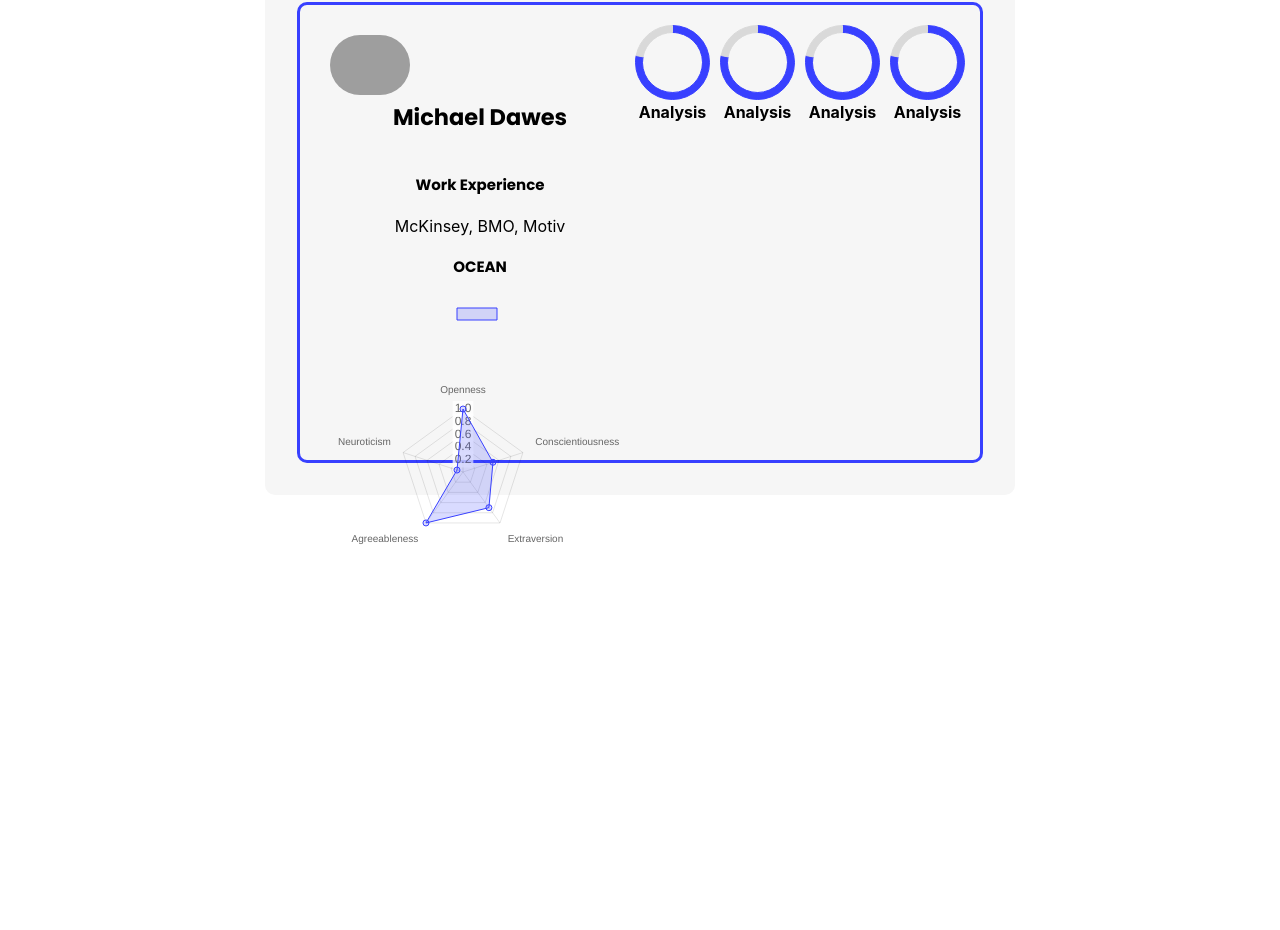
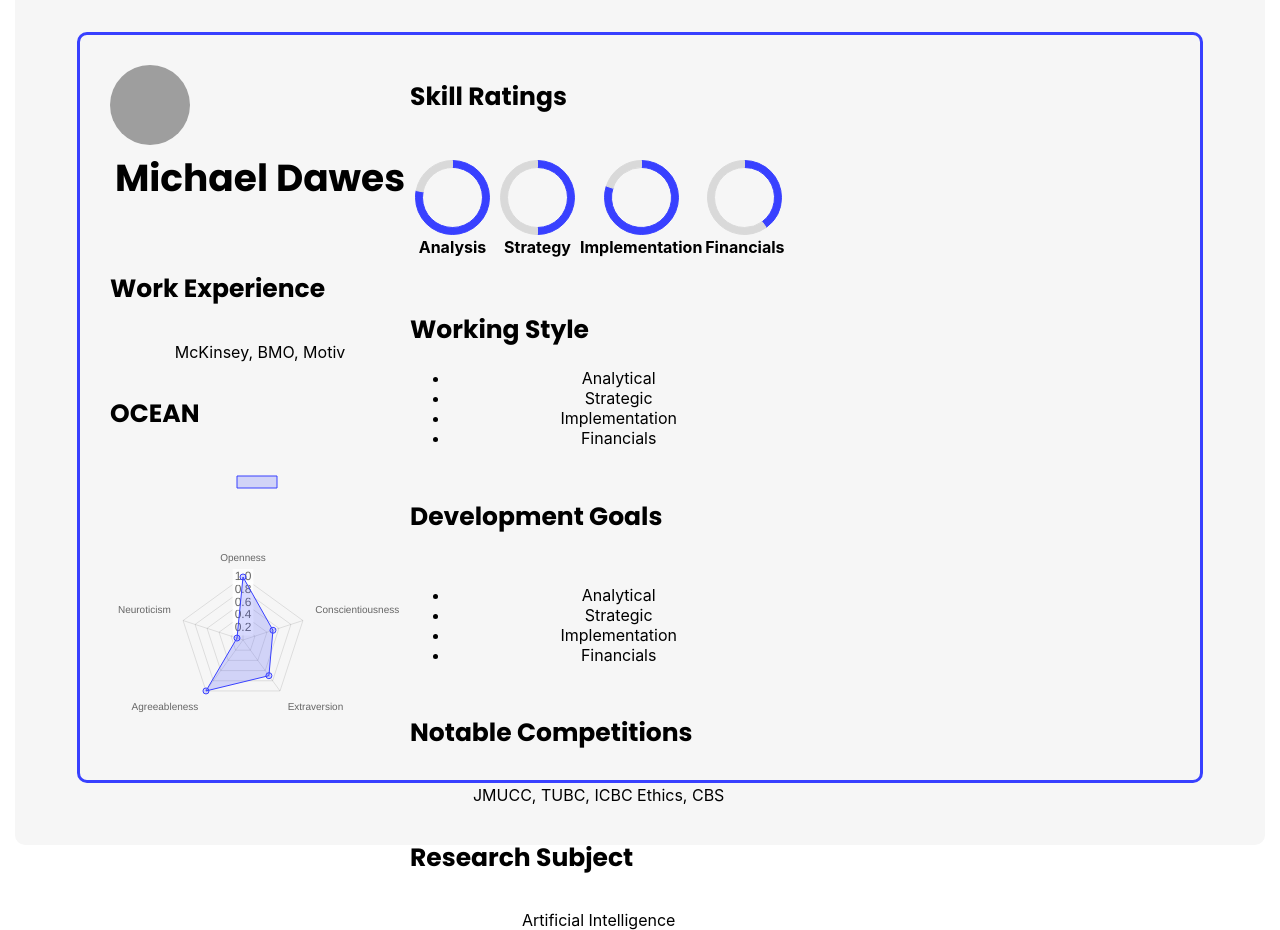
Before and after one commit to mdawess/profiles, a React (Create React App) app in the folder frontend/: page / in a window 1280 px wide. Shown: the part 230-1160 px from the top of the page. Before the commit the page ends 828 px from the top, so only its background shows below. Built offline with nearby package versions, Linux system fonts and the light colour scheme; grey boxes are pictures that could not be loaded.

Commit message:
added all relevant content to card

```diff
--- a/frontend/src/App.tsx
+++ b/frontend/src/App.tsx
@@ -1,11 +1,10 @@
 import React from 'react';
 import './App.css';
 import Card from './profile/Card';
-import stock from './assets/stock.jpg'
 import sampleData from './sampleData';
 
 function App() {
-  const scaleFactor = 1.5;
+  const scaleFactor = 2.5;
 
   return (
     <div className="App" style={{
--- a/frontend/src/charts/PieChart.tsx
+++ b/frontend/src/charts/PieChart.tsx
@@ -39,7 +39,12 @@ export default function PieChart(props: any) {
   };
 
   return (
-    <div style={{ alignItems: 'center' }}>
+    <div style={{
+        display: 'flex',
+        flexDirection: 'column',
+        alignItems: 'center',
+        }}
+    >
       <div style={{ width: 85, height: 85 }}>
         <Doughnut data={data} options={{ cutout: 30 }} />
       </div>
--- a/frontend/src/profile/Card.tsx
+++ b/frontend/src/profile/Card.tsx
@@ -14,14 +14,14 @@ export default function Card(props: CardProps) {
     // const [chartData, setChartData] = useState(radarData);
 
 
-    const workExperience = () => {
+    const formatExperience = (experience: any) => {
         let workExp = '';
 
-        for (let i = 0; i < data.workExperience.length; i++) {
+        for (let i = 0; i < experience.length; i++) {
             if (i === 0) {
-                workExp += data.workExperience[i];
+                workExp += experience[i];
             } else {
-                workExp += ', ' + data.workExperience[i];
+                workExp += ', ' + experience[i];
             }
         }
 
@@ -74,7 +74,7 @@ export default function Card(props: CardProps) {
                     </h2>
                     <Header header='Work Experience' scaleFactor={scaleFactor} />
                     <div>
-                        {workExperience()}
+                        {formatExperience(data.workExperience)}
                     </div>
                     <Header header='OCEAN' scaleFactor={scaleFactor} />
                     <div>
@@ -83,11 +83,46 @@ export default function Card(props: CardProps) {
                 </div>
 
                 {/* Second column */}
-                <div style={{ display: 'flex', justifyContent: 'space-between' }}>
-                    <PieChart value={7.8} skill='Analysis'/>
-                    <PieChart value={7.8} skill='Analysis'/>
-                    <PieChart value={7.8} skill='Analysis'/>
-                    <PieChart value={7.8} skill='Analysis'/>
+                <div style={{ display: 'flex', flexDirection: 'column', alignItems: 'left'}} >
+                    <Header header='Skill Ratings' scaleFactor={scaleFactor} />
+                    <div style={{ display: 'flex', justifyContent: 'center', }}>
+                        <PieChart value={data.skills.Analysis} skill='Analysis'/>
+                        <PieChart value={data.skills.Strategy} skill='Strategy'/>
+                        <PieChart value={data.skills.Implementation} skill='Implementation'/>
+                        <PieChart value={data.skills.Financials} skill='Financials'/>
+                    </div>
+                    <Header header='Working Style' scaleFactor={scaleFactor} />
+                    <div style={{ marginTop: -30, }}>
+                        <ul>
+                            {data.workingStyle.map((style: string, index: number) => {
+                                return (
+                                    <li key={index}>
+                                        {style}
+                                    </li>
+                                )
+                            })}
+                        </ul>
+                    </div>
+                    <Header header='Development Goals' scaleFactor={scaleFactor} />
+                    <div>
+                        <ul>
+                            {data.developmentGoals.map((style: string, index: number) => {
+                                return (
+                                    <li key={index}>
+                                        {style}
+                                    </li>
+                                )
+                            })}
+                        </ul>
+                    </div>
+                    <Header header='Notable Competitions' scaleFactor={scaleFactor} />
+                    <div>
+                        {formatExperience(data.notableCompetitions)}
+                    </div>
+                    <Header header='Research Subject' scaleFactor={scaleFactor} />
+                    <div>
+                        {data.researchSubject}
+                    </div>
                 </div>
             </div>
         </div>
@@ -104,6 +139,7 @@ const Header = (props: any) => {
                 fontFamily: 'Poppins',
                 fontWeight: '700',
                 alignItems: 'left',
+                textAlign: 'left',
         }}>
             {header}
         </h4>
--- a/frontend/src/sampleData.ts
+++ b/frontend/src/sampleData.ts
@@ -3,7 +3,7 @@ const sampleData = {
     'name': 'Michael Dawes',
     'headshot': 'https://e9g2x6t2.rocketcdn.me/wp-content/uploads/2020/11/Professional-Headshot-Poses-Blog-Post.jpg',
     'workExperience': ['McKinsey', 'BMO', 'Motiv'],
-    'ocean': [1, 0.5, 0.7, 1, 0.1],
+    'ocean': [1 , 0.5, 0.7, 1, 0.1],
     'skills': {
         'Analysis': 7.8,
         'Strategy': 5.0,
@@ -12,7 +12,7 @@ const sampleData = {
     },
     'workingStyle': ['Analytical', 'Strategic', 'Implementation', 'Financials'],
     'developmentGoals': ['Analytical', 'Strategic', 'Implementation', 'Financials'],
-    'notableCompetitors': ['Analytical', 'Strategic', 'Implementation', 'Financials'],
+    'notableCompetitions': ['JMUCC', 'TUBC', 'ICBC Ethics', 'CBS'],
     'researchSubject': 'Artificial Intelligence',
 }
 
```
Also changed, not shown: frontend/src/assets/stock.jpg (deleted).
